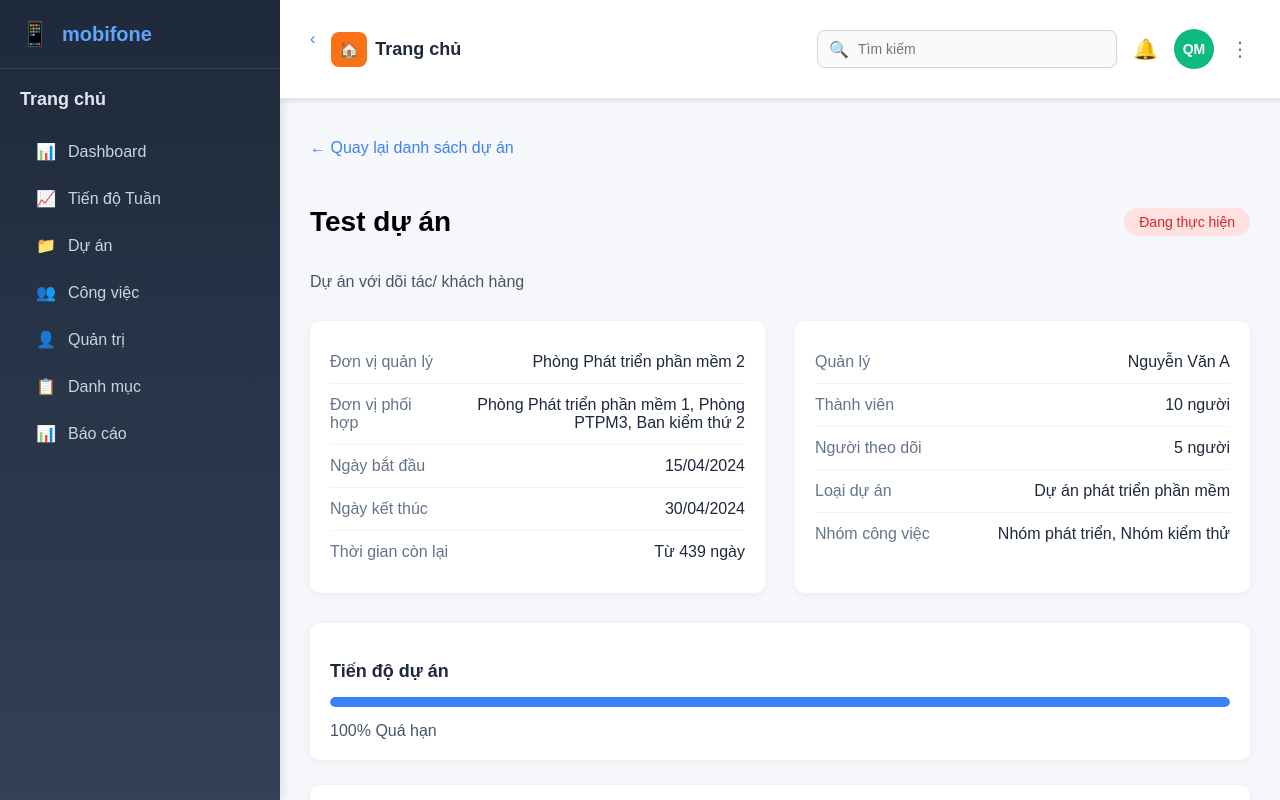
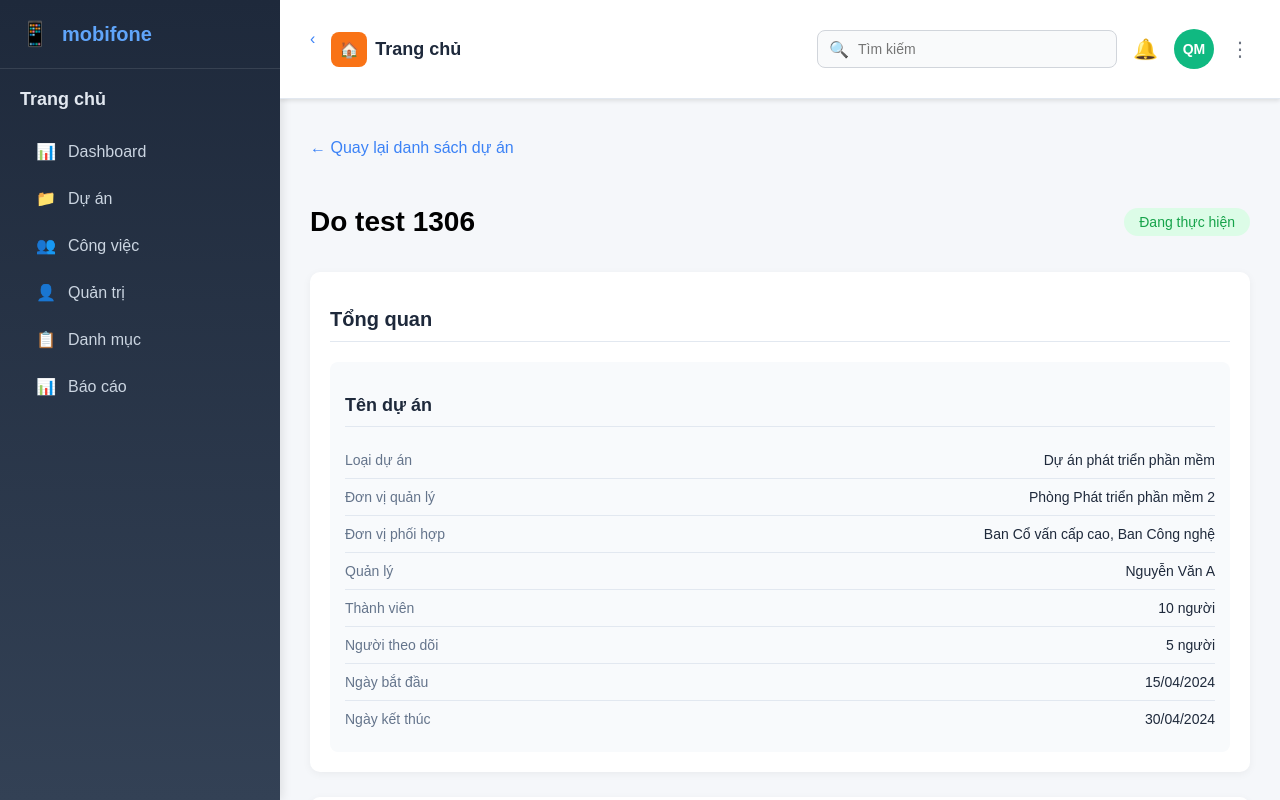
Before and after one commit to phamvantu1/taskManager_frontEnd, a React (Vite) app: page /projects/1 in a window 1280 px wide. Built offline with nearby package versions, Linux system fonts and the light colour scheme.

Commit message:
chart project

```diff
--- a/package.json
+++ b/package.json
@@ -13,7 +13,8 @@
     "@types/react-router-dom": "^5.3.3",
     "react": "^19.1.0",
     "react-dom": "^19.1.0",
-    "react-router-dom": "^7.6.3"
+    "react-router-dom": "^7.6.3",
+    "recharts": "^3.1.0"
   },
   "devDependencies": {
     "@eslint/js": "^9.30.1",
--- /dev/null
+++ b/src/components/PieChartStats.tsx
@@ -0,0 +1,52 @@
+import React from 'react';
+import {
+  BarChart,
+  Bar,
+  XAxis,
+  YAxis,
+  CartesianGrid,
+  Tooltip,
+  ResponsiveContainer,
+  LabelList,
+  Cell
+} from 'recharts';
+
+interface BarChartStatsProps {
+  data: { label: string; value: number }[];
+}
+
+const BarChartStats: React.FC<BarChartStatsProps> = ({ data }) => {
+  const barColors: Record<string, string> = {
+    'Đang xử lý': '#60a5fa',       // blue-400
+    'Hoàn thành': '#fdba74',       // orange-300
+    'Quá hạn': '#f87171'           // red-400
+  };
+
+  return (
+    <div style={{ width: '100%', height: 300 }}>
+      <ResponsiveContainer>
+        <BarChart data={data} margin={{ top: 30, right: 30, left: 10, bottom: 30 }}>
+          <CartesianGrid strokeDasharray="3 3" />
+          <XAxis dataKey="label" />
+          <YAxis />
+          <Tooltip />
+          <Bar
+            dataKey="value"
+            label={{ position: 'top', fill: '#000', fontWeight: 'bold' }}
+            isAnimationActive={false}
+          >
+            {data.map((entry, index) => (
+              <Cell
+                key={`cell-${index}`}
+                fill={barColors[entry.label] || '#8884d8'}
+              />
+            ))}
+            <LabelList dataKey="value" position="top" />
+          </Bar>
+        </BarChart>
+      </ResponsiveContainer>
+    </div>
+  );
+};
+
+export default BarChartStats;
--- a/src/components/Sidebar.tsx
+++ b/src/components/Sidebar.tsx
@@ -21,10 +21,6 @@ const Sidebar: React.FC = () => {
         <div className="nav-item" onClick={() => navigate('/dashboard')}>
           <span className="nav-icon">📊</span>
           <span>Dashboard</span>
-        </div>
-        <div className="nav-item">
-          <span className="nav-icon">📈</span>
-          <span>Tiến độ Tuần</span>
         </div>
 
         <div
--- a/src/pages/ProjectDetail.tsx
+++ b/src/pages/ProjectDetail.tsx
@@ -5,14 +5,15 @@ import '../style/projectdetail.css';
 import Profile from '../pages/Profile';
 import { useNavigate, useParams } from 'react-router-dom';
 import AddTaskPopup from '../components/AddTaskPopupProps';
+import PieChartStats from '../components/PieChartStats';
+import BarChartStats from '../components/PieChartStats';
+
 
 const ProjectDetail = () => {
     const navigate = useNavigate();
 
     const [isDropdownOpen, setIsDropdownOpen] = useState(false);
     const [showProfile, setShowProfile] = useState(false);
-
-
     const [showAddTaskPopup, setShowAddTaskPopup] = useState(false);
 
     const toggleDropdown = () => {
@@ -46,29 +47,28 @@ const ProjectDetail = () => {
     // Dữ liệu mẫu cho chi tiết dự án
     const projectDetails = {
         id: "1",
-        name: "Test dự án",
-        description: "Dự án với dõi tác/ khách hàng",
+        name: "Do test 1306",
+
         unit: "Phòng Phát triển phần mềm 2",
-        collaboratingUnits: "Phòng Phát triển phần mềm 1, Phòng PTPM3, Ban kiểm thứ 2",
+        collaboratingUnits: "Ban Cổ vấn cấp cao, Ban Công nghệ",
         startDate: "15/04/2024",
         endDate: "30/04/2024",
         daysLeft: "Từ 439 ngày",
         status: "Đang thực hiện",
-        progress: 100,
-        progressStatus: "Quá hạn",
+        progress: 21,
+        progressStatus: "Đang thực hiện",
         manager: "Nguyễn Văn A",
         members: "10 người",
         followers: "5 người",
         projectType: "Dự án phát triển phần mềm",
-        workGroups: "Nhóm phát triển, Nhóm kiểm thử"
+        // workGroups: ["Công việc lập lại", "Tài liệu", "Thảo luận", "Báo cáo", "Roadmap", "Quay lại"]
     };
 
-    const statusOptions = [
-        "Cho duyệt thực hiện",
-        "Đang thực hiện",
-        "Cho duyệt hoàn thành",
-        "Hoàn thành đúng hạn",
-        "Hoàn thành quá hạn"
+    const progressStats = [
+        { label: "Đang thực hiện", value: "95%" },
+        { label: "Hoàn thành đúng hạn", value: "5%" },
+        { label: "Hoàn thành quá hạn", value: "0%" },
+        { label: "Quá hạn", value: "0%" }
     ];
 
     const tasks = [
@@ -97,6 +97,19 @@ const ProjectDetail = () => {
             status: "Chưa bắt đầu"
         }
     ];
+
+    const memberStats = [
+        { name: "Nguyễn Văn A", totalTasks: 15, completed: 12, overdue: 3 },
+        { name: "Trần Thị B", totalTasks: 10, completed: 8, overdue: 2 },
+        { name: "Lê Văn C", totalTasks: 8, completed: 7, overdue: 1 }
+    ];
+
+    const taskSummary = [
+        { label: 'Đang xử lý', value: 128 },
+        { label: 'Hoàn thành', value: 21 },
+        { label: 'Quá hạn', value: 10 }
+      ];
+
 
     return (
         <div className="dashboard-container">
@@ -127,92 +140,73 @@ const ProjectDetail = () => {
                             </div>
                         </div>
 
-                        <p className="project-description">{projectDetails.description}</p>
+                        <div className="overview-section">
+                            <h2>Tổng quan</h2>
 
-                        <div className="project-info-grid">
+
                                 <div className="project-info-column">
+                                    <h3>Tên dự án</h3>
+                                    <div className="project-detail-info">
+                                        <div className="info-item">
+                                            <span className="info-label">Loại dự án</span>
+                                            <span className="info-value">{projectDetails.projectType}</span>
+                                        </div>
                                         <div className="info-item">
                                             <span className="info-label">Đơn vị quản lý</span>
                                             <span className="info-value">{projectDetails.unit}</span>
                                         </div>
-
                                         <div className="info-item">
                                             <span className="info-label">Đơn vị phối hợp</span>
                                             <span className="info-value">{projectDetails.collaboratingUnits}</span>
                                         </div>
-
+                                        <div className="info-item">
+                                            <span className="info-label">Quản lý</span>
+                                            <span className="info-value">{projectDetails.manager}</span>
+                                        </div>
+                                        <div className="info-item">
+                                            <span className="info-label">Thành viên</span>
+                                            <span className="info-value">{projectDetails.members}</span>
+                                        </div>
+                                        <div className="info-item">
+                                            <span className="info-label">Người theo dõi</span>
+                                            <span className="info-value">{projectDetails.followers}</span>
+                                        </div>
                                         <div className="info-item">
                                             <span className="info-label">Ngày bắt đầu</span>
                                             <span className="info-value">{projectDetails.startDate}</span>
                                         </div>
-
                                         <div className="info-item">
                                             <span className="info-label">Ngày kết thúc</span>
                                             <span className="info-value">{projectDetails.endDate}</span>
                                         </div>
-
-                                <div className="info-item">
-                                    <span className="info-label">Thời gian còn lại</span>
-                                    <span className="info-value">{projectDetails.daysLeft}</span>
                                     </div>
                                 </div>
 
-                            <div className="project-info-column">
-                                <div className="info-item">
-                                    <span className="info-label">Quản lý</span>
-                                    <span className="info-value">{projectDetails.manager}</span>
                         </div>
 
-                                <div className="info-item">
-                                    <span className="info-label">Thành viên</span>
-                                    <span className="info-value">{projectDetails.members}</span>
+                        <div className="project-progress-section">
+                            <h2>Trích bộ Dự ÁN</h2>
+                            <div className="progress-header">
+                                <h3>Triển độ Dự ÁN</h3>
+                                <div className="task-count">{projectDetails.progress} Công việc</div>
                             </div>
-
-                                <div className="info-item">
-                                    <span className="info-label">Người theo dõi</span>
-                                    <span className="info-value">{projectDetails.followers}</span>
-                                </div>
-
-                                <div className="info-item">
-                                    <span className="info-label">Loại dự án</span>
-                                    <span className="info-value">{projectDetails.projectType}</span>
-                                </div>
-
-                                <div className="info-item">
-                                    <span className="info-label">Nhóm công việc</span>
-                                    <span className="info-value">{projectDetails.workGroups}</span>
-                                </div>
-                            </div>
-                        </div>
-
-                        <div className="progress-section">
-                            <h3>Tiến độ dự án</h3>
                             <div className="progress-bar">
                                 <div
                                     className="progress-fill"
                                     style={{ width: `${projectDetails.progress}%` }}
                                 ></div>
                             </div>
-                            <div className="progress-text">
-                                {projectDetails.progress}% {projectDetails.progressStatus}
-                            </div>
+
+                            <div className="project-progress-section">
+  <h2>Thống kê công việc</h2>
+  <BarChartStats data={taskSummary} />
 </div>
 
-                        <div className="status-section">
-                            <h3>Trạng thái dự án</h3>
-                            <div className="status-options">
-                                {statusOptions.map((option, index) => (
-                                    <label key={index} className="status-option">
-                                        <input
-                                            type="radio"
-                                            name="project-status"
-                                            checked={projectDetails.status === option}
-                                            onChange={() => { }}
-                                        />
-                                        {option}
-                                    </label>
-                                ))}
-                            </div>
+
+
+
+
+
                         </div>
 
                         <div className="task-list-section">
@@ -248,7 +242,7 @@ const ProjectDetail = () => {
                         </div>
 
                         <div className="member-stats-section">
-                            <h3>THÔNG KÊ THEO THÀNH VIÊN</h3>
+                            <h3>THỐNG KÊ THEO THÀNH VIÊN</h3>
                             <div className="stats-table">
                                 <div className="table-header">
                                     <div>Thành viên</div>
@@ -256,24 +250,14 @@ const ProjectDetail = () => {
                                     <div>Hoàn thành</div>
                                     <div>Trễ hạn</div>
                                 </div>
-                                <div className="table-row">
-                                    <div>Nguyễn Văn A</div>
-                                    <div>15</div>
-                                    <div>12</div>
-                                    <div>3</div>
+                                {memberStats.map((member, index) => (
+                                    <div className="table-row" key={index}>
+                                        <div>{member.name}</div>
+                                        <div>{member.totalTasks}</div>
+                                        <div>{member.completed}</div>
+                                        <div>{member.overdue}</div>
                                     </div>
-                                <div className="table-row">
-                                    <div>Trần Thị B</div>
-                                    <div>10</div>
-                                    <div>8</div>
-                                    <div>2</div>
-                                </div>
-                                <div className="table-row">
-                                    <div>Lê Văn C</div>
-                                    <div>8</div>
-                                    <div>7</div>
-                                    <div>1</div>
-                                </div>
+                                ))}
                             </div>
                         </div>
                     </div>
--- a/src/style/projectdetail.css
+++ b/src/style/projectdetail.css
@@ -50,43 +50,8 @@
   margin-bottom: 30px;
 }
 
-  .project-info-grid {
-    display: grid;
-    grid-template-columns: 1fr 1fr;
-    gap: 30px;
-    margin-bottom: 30px;
-  }
-
-  .project-info-column {
-    background-color: white;
-    border-radius: 10px;
-    padding: 20px;
-    box-shadow: 0 2px 8px rgba(0,0,0,0.05);
-  }
-
-  .info-item {
-    display: flex;
-    justify-content: space-between;
-    padding: 12px 0;
-    border-bottom: 1px solid #f1f5f9;
-  }
-
-  .info-item:last-child {
-    border-bottom: none;
-  }
-
-  .info-label {
-    font-weight: 500;
-    color: #64748b;
-  }
-
-  .info-value {
-    font-weight: 500;
-    color: #1e293b;
-    text-align: right;
-  }
-
-  .progress-section, .status-section, .member-stats-section {
+/* Overview Section */
+.overview-section {
   background-color: white;
   border-radius: 10px;
   padding: 20px;
@@ -94,10 +59,111 @@
   box-shadow: 0 2px 8px rgba(0,0,0,0.05);
 }
 
-  .progress-section h3, .status-section h3, .member-stats-section h3 {
-    margin-bottom: 15px;
+.overview-section h2 {
+  font-size: 20px;
+  color: #1e293b;
+  margin-bottom: 20px;
+  border-bottom: 1px solid #e2e8f0;
+  padding-bottom: 10px;
+}
+
+.overview-content {
+  display: grid;
+  grid-template-columns: 1fr 1fr;
+  gap: 30px;
+}
+
+.work-groups-column, .project-info-column {
+  background-color: #f8fafc;
+  border-radius: 8px;
+  padding: 15px;
+}
+
+.work-groups-column h3, .project-info-column h3 {
   font-size: 18px;
   color: #1e293b;
+  margin-bottom: 15px;
+  padding-bottom: 10px;
+  border-bottom: 1px solid #e2e8f0;
+}
+
+.work-groups-column ul {
+  list-style-type: none;
+  padding: 0;
+  margin: 0;
+}
+
+.work-groups-column ul li {
+  padding: 8px 0;
+  border-bottom: 1px solid #e2e8f0;
+  font-size: 15px;
+}
+
+.work-groups-column ul li:last-child {
+  border-bottom: none;
+}
+
+.project-detail-info .info-item {
+  display: flex;
+  justify-content: space-between;
+  padding: 10px 0;
+  border-bottom: 1px solid #e2e8f0;
+}
+
+.project-detail-info .info-item:last-child {
+  border-bottom: none;
+}
+
+.info-label {
+  font-weight: 500;
+  color: #64748b;
+  font-size: 14px;
+}
+
+.info-value {
+  font-weight: 500;
+  color: #1e293b;
+  text-align: right;
+  font-size: 14px;
+}
+
+/* Project Progress Section */
+.project-progress-section {
+  background-color: white;
+  border-radius: 10px;
+  padding: 20px;
+  margin-bottom: 25px;
+  box-shadow: 0 2px 8px rgba(0,0,0,0.05);
+}
+
+.project-progress-section h2 {
+  font-size: 20px;
+  color: #1e293b;
+  margin-bottom: 20px;
+  border-bottom: 1px solid #e2e8f0;
+  padding-bottom: 10px;
+}
+
+.progress-header {
+  display: flex;
+  justify-content: space-between;
+  align-items: center;
+  margin-bottom: 15px;
+}
+
+.progress-header h3 {
+  font-size: 16px;
+  color: #1e293b;
+  margin: 0;
+}
+
+.task-count {
+  background-color: #dbeafe;
+  color: #1d4ed8;
+  padding: 5px 10px;
+  border-radius: 12px;
+  font-size: 14px;
+  font-weight: 500;
 }
 
 .progress-bar {
@@ -114,57 +180,67 @@
   border-radius: 5px;
 }
 
-  .progress-text {
-    font-weight: 500;
-    color: #475569;
+/* .progress-stats {
+  display: grid;
+  grid-template-columns: repeat(4, 1fr);
+  gap: 15px;
+  margin-top: 20px;
+} */
+
+.progress-stats {
+  background-color: #fff;
+  border-radius: 10px;
+  padding: 20px;
+  box-shadow: 0 2px 8px rgba(0,0,0,0.05);
+  font-family: 'Inter', sans-serif;
 }
 
-  .status-options {
+.custom-legend {
   display: flex;
-    flex-wrap: wrap;
-    gap: 15px;
+  flex-direction: column;
+  gap: 12px;
+  padding-left: 20px;
 }
 
-  .status-option {
+.legend-item {
   display: flex;
   align-items: center;
   gap: 8px;
-    padding: 10px 15px;
-    background-color: #f1f5f9;
-    border-radius: 6px;
 }
 
-  .status-option input[type="radio"] {
-    width: 18px;
-    height: 18px;
+.legend-color {
+  width: 12px;
+  height: 12px;
+  border-radius: 4px;
 }
 
-  .stats-table {
-    border: 1px solid #e2e8f0;
-    border-radius: 8px;
-    overflow: hidden;
+.legend-text {
+  font-size: 14px;
+  color: #334155;
+  font-weight: 500;
 }
 
-  .table-header, .table-row {
-    display: grid;
-    grid-template-columns: 2fr 1fr 1fr 1fr;
+
+.progress-stat-item {
+  background-color: #f1f5f9;
+  border-radius: 8px;
+  padding: 12px;
+  text-align: center;
 }
 
-  .table-header {
-    background-color: #f8fafc;
+.stat-value {
+  font-size: 18px;
   font-weight: 600;
-    color: #334155;
+  color: #1e293b;
+  margin-bottom: 5px;
 }
 
-  .table-header > div, .table-row > div {
-    padding: 12px 15px;
-    border-bottom: 1px solid #e2e8f0;
+.stat-label {
+  font-size: 13px;
+  color: #64748b;
 }
 
-  .table-row:last-child > div {
-    border-bottom: none;
-  }
-
+/* Task List Section */
 .task-list-section {
   background-color: white;
   border-radius: 10px;
@@ -177,16 +253,13 @@
   margin-bottom: 15px;
   font-size: 18px;
   color: #1e293b;
-  }
-
-  .task-list-section .stats-table .table-header,
-  .task-list-section .stats-table .table-row {
-    grid-template-columns: 2fr 1.5fr 1.5fr 1.5fr 1.5fr 1.5fr;
+  border-bottom: 1px solid #e2e8f0;
+  padding-bottom: 10px;
 }
 
 .add-project-btn {
   padding: 10px 20px;
-    background-color: #3b82f6; /* xanh dương */
+  background-color: #3b82f6;
   color: #ffffff;
   font-size: 14px;
   font-weight: 600;
@@ -198,12 +271,51 @@
   margin-bottom: 20px;
 }
 
-  .add-project-btn:hover {
-    background-color: #2563eb; /* xanh dương đậm hơn */
-    box-shadow: 0 4px 10px rgba(59, 130, 246, 0.4);
+.stats-table {
+  border: 1px solid #e2e8f0;
+  border-radius: 8px;
+  overflow: hidden;
 }
 
-  .add-project-btn:active {
-    background-color: #1d4ed8;
-    transform: scale(0.98);
+.table-header, .table-row {
+  display: grid;
+  grid-template-columns: 2fr 1fr 1fr 1fr 1fr 1fr;
 }
+
+.table-header {
+  background-color: #f8fafc;
+  font-weight: 600;
+  color: #334155;
+}
+
+.table-header > div, .table-row > div {
+  padding: 12px 15px;
+  border-bottom: 1px solid #e2e8f0;
+  font-size: 14px;
+}
+
+.table-row:last-child > div {
+  border-bottom: none;
+}
+
+/* Member Stats Section */
+.member-stats-section {
+  background-color: white;
+  border-radius: 10px;
+  padding: 20px;
+  margin-bottom: 25px;
+  box-shadow: 0 2px 8px rgba(0,0,0,0.05);
+}
+
+.member-stats-section h3 {
+  margin-bottom: 15px;
+  font-size: 18px;
+  color: #1e293b;
+  border-bottom: 1px solid #e2e8f0;
+  padding-bottom: 10px;
+}
+
+.member-stats-section .stats-table .table-header,
+.member-stats-section .stats-table .table-row {
+  grid-template-columns: 2fr 1fr 1fr 1fr;
+}
```
Also changed, not shown: 1 other file (tests, documents, lock files or other folders). Lines whose indentation alone changed are shown as unchanged.
